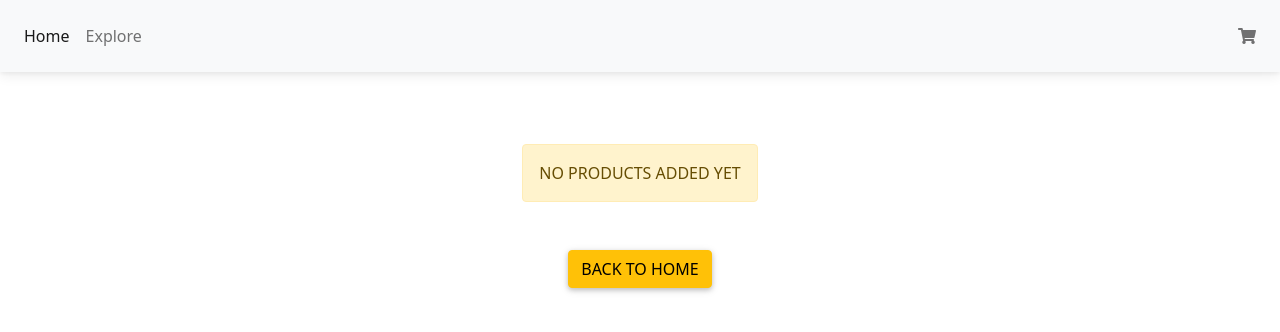
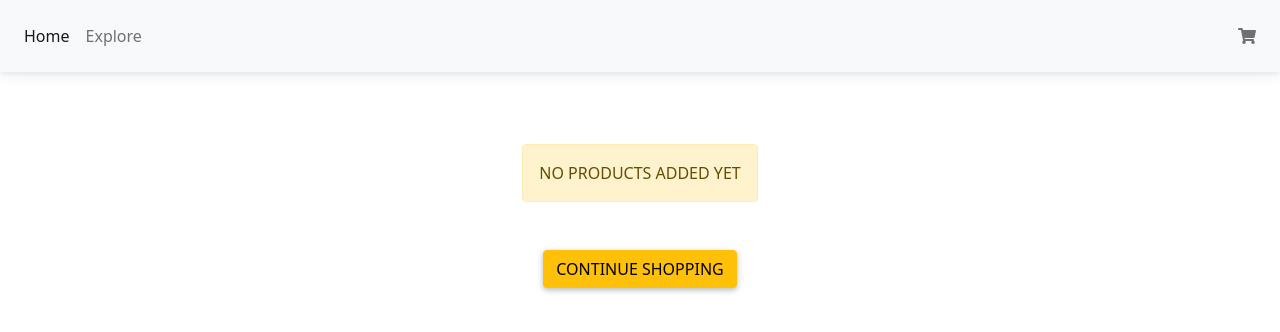
Before and after one commit to facuxfdz/custom-tables, a React (Create React App) app: page /cart in a window 1280 px wide. Shown: the top 332 px of the page. Built offline with nearby package versions, Linux system fonts and the light colour scheme.

Commit message:
Bug fixed when using navigate(-1) you can go to routes that was not the expected ones

```diff
--- a/src/pages/Cart/Cart.tsx
+++ b/src/pages/Cart/Cart.tsx
@@ -23,7 +23,7 @@ const Cart = () => {
   const navigate = useNavigate();
 
   const handleBack = () => {
-    navigate(-1);
+    navigate("/explore");
   };
 
   const handleSubmitCart = () => {
@@ -74,7 +74,7 @@ const Cart = () => {
             NO PRODUCTS ADDED YET
           </Alert>
           <Button variant="warning" onClick={handleBack}>
-            Back to home
+            Continue Shopping
           </Button>
         </>
       )}
--- a/src/pages/ItemDetail/ItemDetail.tsx
+++ b/src/pages/ItemDetail/ItemDetail.tsx
@@ -38,7 +38,7 @@ const ItemDetail = () => {
   };
 
   const handleBack = () => {
-    navigate(-1);
+    navigate("/explore");
   };
   return (
     <div className="d-flex flex-column align-items-center justify-content-center my-5">
@@ -64,7 +64,7 @@ const ItemDetail = () => {
         </Card.Body>
       </Card>
       <Button variant="warning" onClick={handleBack}>
-        Back to home
+        Continue Shopping
       </Button>
     </div>
   );
```
